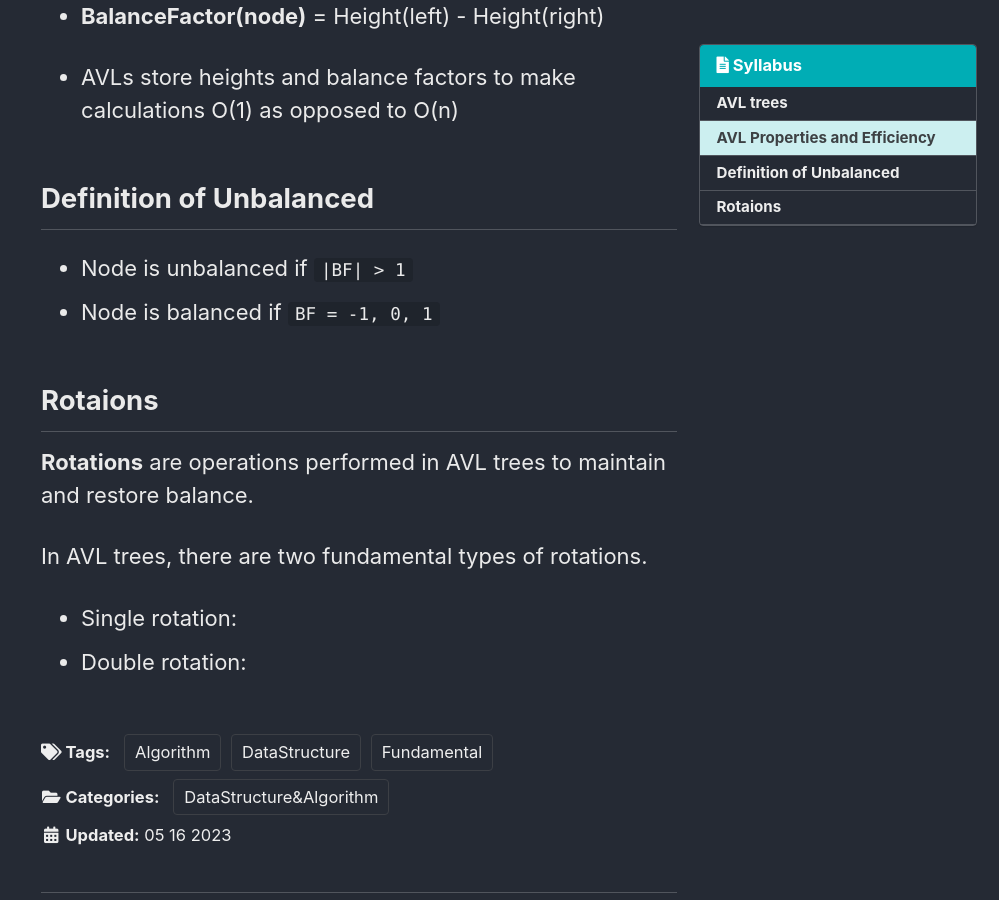
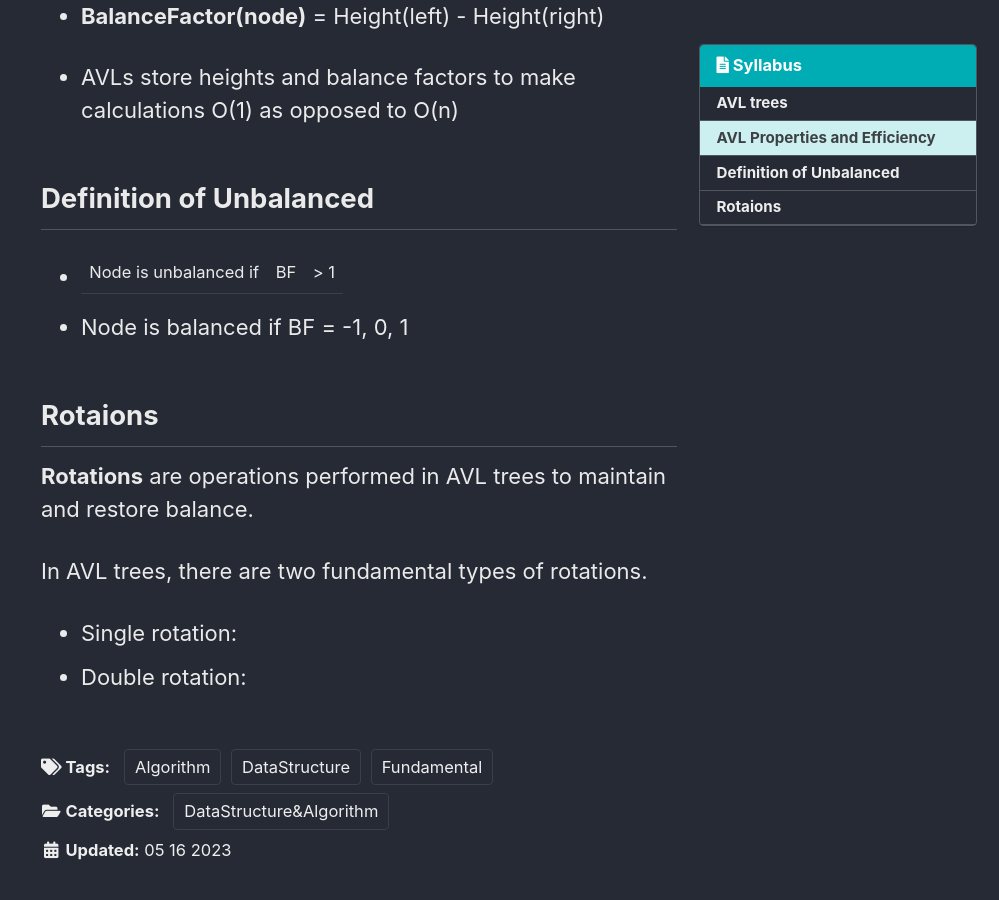
Before and after one commit to PyChanyoung/PyChanyoung.github.io, a Jekyll site: the page built from _posts/2023-05-16-AVLs.md, in a window 1280 px wide and 900 px high, scrolled down 648 px. Shown: the whole window, without its empty margins (281-1280 px from the left). Built offline with Jekyll 4.4.1, drawn with Linux system fonts in a browser that asks for light colours; cached includes are drawn as plain includes; some web fonts are replaced; comment, search, counter and statistics services are not loaded.

Commit message:
Updated content

```diff
--- a/_posts/2023-05-16-AVLs.md
+++ b/_posts/2023-05-16-AVLs.md
@@ -25,8 +25,8 @@ AVL Trees are sub classification of BSTs.
 
 ## Definition of Unbalanced
 
-- Node is unbalanced if `|BF| > 1`
-- Node is balanced if `BF = -1, 0, 1`
+- Node is unbalanced if |BF| > 1
+- Node is balanced if BF = -1, 0, 1
 
 ## Rotaions
 
```
